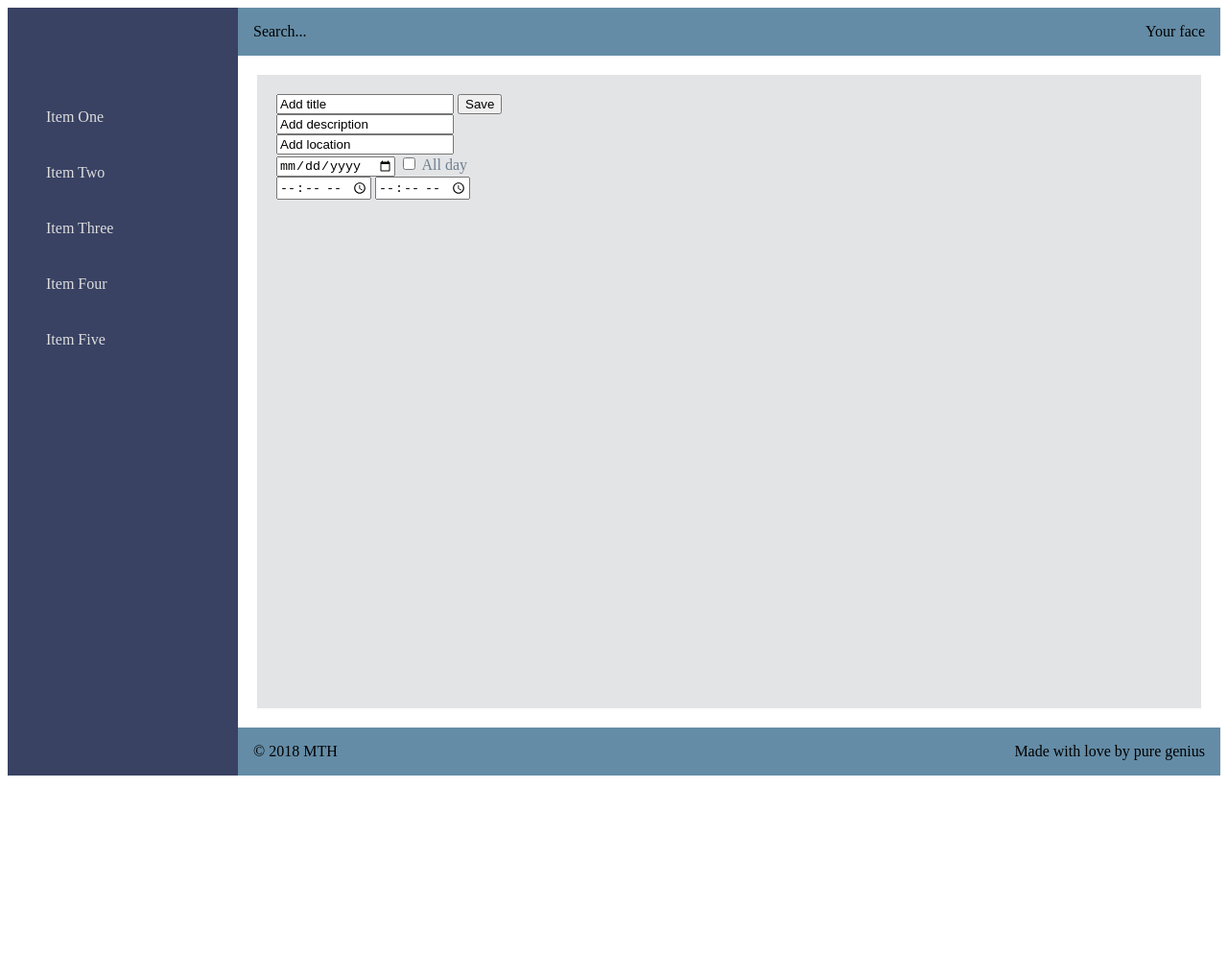
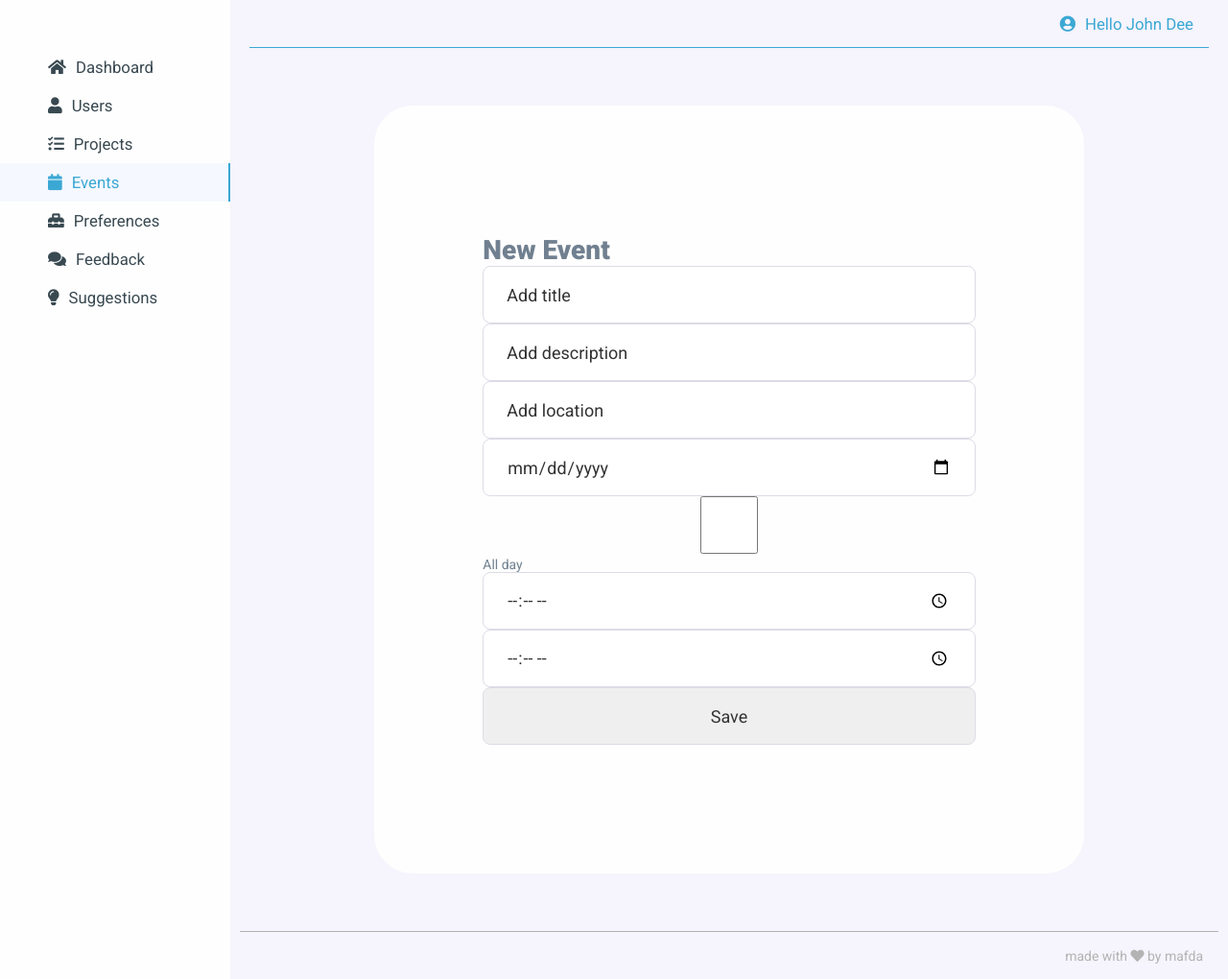
Before and after one commit to mafda/dashboard, a plain HTML site: page index.html in a window 1280 px wide. Shown: the whole page at 96% size. Before the commit the page ends 816 px from the top, so only its background shows below. Drawn offline with Linux system fonts and the light colour scheme.

Commit message:
update header, navbar and footer

```diff
--- /dev/null
+++ b/form.css
@@ -0,0 +1,28 @@
+input, button, textarea {
+  font: 400 18px Roboto, sans-serif;
+}
+
+button {
+  cursor: pointer;
+}
+
+form input {
+  width: 100%;
+  height: 60px;
+  color: #333;
+  border: 1px solid #dcdce6;
+  border-radius: 8px;
+  padding: 0 24px;
+}
+
+/* form textarea {
+  width: 100%;
+  height: 60px;
+  min-height: 140px;
+  resize: vertical;
+  color: #333;
+  border: 1px solid #dcdce6;
+  border-radius: 8px;
+  padding: 16px 24px;
+  line-height: 24px;
+} */
--- a/index.html
+++ b/index.html
@@ -5,31 +5,44 @@
   <meta charset="UTF-8">
   <meta name="viewport" content="width=device-width, initial-scale=1.0">
   <link rel="stylesheet" href="styles.css">
-  <title>Document</title>
+  <link rel="stylesheet" href="sidebar.css">
+  <link rel="stylesheet" href="form.css">
+
+  <!-- fontawesome -->
+  <link rel="stylesheet" href="https://cdnjs.cloudflare.com/ajax/libs/font-awesome/5.13.0/css/all.min.css">
+
+  <title>Dashboard | Front End Challenge</title>
 </head>
 
 <body>
 
   <div class="grid-container">
+    <div class="menu-icon">
+      <i class="fas fa-bars header__menu"></i>
+    </div>
+
     <header class="header">
-      <div class="header__search">Search...</div>
-      <div class="header__avatar">Your face</div>
+      <div class="header_user"><span class="fas fa-user-circle icon"></span>Hello John Dee</div>
     </header>
 
     <aside class="sidenav">
       <ul class="sidenav__list">
-        <li class="sidenav__list-item">Item One</li>
-        <li class="sidenav__list-item">Item Two</li>
-        <li class="sidenav__list-item">Item Three</li>
-        <li class="sidenav__list-item">Item Four</li>
-        <li class="sidenav__list-item">Item Five</li>
+        <li class="sidenav__list-item"><span class="fas fa-home icon"></span>Dashboard</li>
+        <li class="sidenav__list-item"><span class="fas fa-user icon"></span>Users</li>
+        <li class="sidenav__list-item"><span class="fas fa-tasks icon"></span>Projects</li>
+        <li class="sidenav__list-item active"><span class="fas fa-calendar icon"></span>Events</li>
+        <li class="sidenav__list-item"><span class="fas fa-toolbox icon"></span>Preferences</li>
+        <li class="sidenav__list-item"><span class="fas fa-comments icon"></span>Feedback</li>
+        <li class="sidenav__list-item"><span class="fas fa-lightbulb icon"></span>Suggestions</li>
       </ul>
     </aside>
 
+    <main class="main">
       <div class="main-header">
+        <div class="main-title">
+          <h1>New Event</h1>
           <form name="event">
             <input type="text" id="ftitle" value="Add title">
-        <input type="submit" id="fsubmit" value="Save"><br>
             <input type="text" id="fdescription" value="Add description"><br>
             <input type="text" id="flocation" value="Add location"><br>
             <input type="date" id="fdate">
@@ -39,14 +52,17 @@
               <input type="time" id="fstart" onchange="form_validate_hour()">
               <input type="time" id="fend" onchange="form_validate_hour()">
             </div>
+            <input type="submit" id="fsubmit" value="Save"><br>
           </form>
         </div>
+      </div>
+    </main>
 
     <footer class="footer">
-      <div class="footer__copyright">&copy; 2018 MTH</div>
-      <div class="footer__signature">Made with love by pure genius</div>
+      <div class="footer_sign">made with <span class="fas fa-heart"></span> by mafda</div>
     </footer>
   </div>
+
   <script src="main.js"></script>
 </body>
 
--- /dev/null
+++ b/sidebar.css
@@ -0,0 +1,64 @@
+.sidenav {
+  grid-area: sidenav;
+  display: flex;
+  flex-direction: column;
+  height: 100%;
+  width: 240px;
+  position: fixed;
+  overflow-y: auto;
+  transform: translateX(-245px);
+  transition: all .6s ease-in-out;
+  z-index: 2; /* Needs to sit above the hamburger menu icon */
+  background-color: #fefefe;
+  font-size: 1.2em;
+}
+
+.sidenav.active {
+  transform: translateX(0);
+}
+
+.sidenav__close-icon {
+  position: absolute;
+  visibility: visible;
+  top: 8px;
+  right: 12px;
+  cursor: pointer;
+  font-size: 20px;
+  color: red;
+}
+
+.sidenav__list {
+  padding: 0;
+  margin-top: 50px;
+  list-style-type: none;
+}
+
+.sidenav__list-item {
+  padding: 10px 20px 10px 50px;
+  color: #394951;
+}
+
+.active {
+  color:#3ba8d4;
+  background-color: #f5f8fe;
+  border-right: 2px solid #3ba8d4;
+}
+
+.sidenav__list-item:hover {
+  background-color: #f5f8fe;
+  cursor: pointer;
+}
+
+/* Non-mobile styles, 750px breakpoint */
+@media only screen and (min-width: 46.875em) {
+  /* Show the sidenav */
+
+  .sidenav {
+    position: relative;
+    transform: translateX(0);
+  }
+
+  .sidenav__close-icon {
+    visibility: hidden;
+  }
+}
--- a/styles.css
+++ b/styles.css
@@ -1,75 +1,115 @@
-/* ====== Grid container ====== */
+@import url('https://fonts.googleapis.com/css2?family=Roboto:wght@100;300;400;500;900&display=swap');
+
+* {
+  margin: 0;
+  padding: 0;
+  outline: 0;
+  box-sizing: border-box;
+}
+
+body {
+  font: 400 14px Roboto, sans-serif;
+  background: #f6f4fc;
+  -webkit-font-smoothing: antialiased;
+}
+
+/* Assign grid instructions to our parent grid container, mobile-first (hide the sidenav) */
 .grid-container {
   display: grid;
-  grid-template-columns: 240px 1fr;
+  grid-template-columns: 1fr;
   grid-template-rows: 50px 1fr 50px;
   grid-template-areas:
-  "sidenav header"
-  "sidenav main"
-  "sidenav footer";
+    'header'
+    'main'
+    'footer';
   height: 100vh;
 }
 
+.menu-icon {
+  position: fixed; /* Needs to stay visible for all mobile scrolling */
+  display: flex;
+  top: 5px;
+  left: 10px;
+  align-items: center;
+  justify-content: center;
+  background-color: #DADAE3;
+  border-radius: 50%;
+  z-index: 1;
+  cursor: pointer;
+  padding: 12px;
+}
+
+/* Give every child element its grid name */
 .header {
   grid-area: header;
-  background-color: #648ca6;
+  display: flex;
+  align-items: center;
+  justify-content: right;
+  padding: 0 16px;
+  background-color: #f6f4fc;
+  border-bottom: 1px solid #3ba8d4;
+  margin: 0 20px;
 }
 
-.sidenav {
-  grid-area: sidenav;
-  background-color: #394263;
+.header_user {
+  font-size: 1.2em;
+  color: #3ba8d4;
+}
+
+.icon{
+  padding-right: 10px;
 }
 
 .main {
   grid-area: main;
-  background-color: #8fd4d9;
+}
+
+.main-header {
+  background-color: #fefefe;
+  color: slategray;
+  border-radius: 40px;
+  margin: 60px 150px;
+  padding: 20px;
+
+  height: 100vh;
+  display: flex;
+  align-items: center;
+  justify-content: center;
+}
+
+.main-title {
+	justify-content: space-between;
+	align-items: center;
 }
 
 .footer {
   grid-area: footer;
-  background-color: #648ca6;
+  display: flex;
+  align-items: center;
+  justify-content: right;
+  padding: 0 16px;
+  background-color: #f6f4fc;
+  border-top: 1px solid #b3b3b3;
+  margin: 0 10px;
 }
 
-/* ====== Header - Footer ====== */
-.header, .footer {
-  display: flex;
-  align-items: center;
-  justify-content: space-between;
-  padding: 0 16px;
-  background-color: #648ca6;
+.footer_sign {
+  font-size: 14px;
+  color: #b3b3b3;
 }
 
-/* ====== Sidenav ====== */
-.sidenav {
-  display: flex; /* Will be hidden on mobile */
-  flex-direction: column;
-  grid-area: sidenav;
-  background-color: #394263;
+/* Non-mobile styles, 750px breakpoint */
+@media only screen and (min-width: 46.875em) {
+  /* Show the sidenav */
+  .grid-container {
+    grid-template-columns: 240px 1fr;
+    grid-template-areas:
+      "sidenav header"
+      "sidenav main"
+      "sidenav footer";
+  }
+
+  .header__search {
+    margin-left: 0;
+  }
 }
-
-.sidenav__list {
-  padding: 0;
-  margin-top: 85px;
-  list-style-type: none;
-}
-
-.sidenav__list-item {
-  padding: 20px 20px 20px 40px;
-  color: #ddd;
-}
-
-.sidenav__list-item:hover {
-  background-color: rgba(255, 255, 255, 0.2);
-  cursor: pointer;
-}
-
-/* ====== Main-header ====== */
-.main-header {
-  display: flex;
-  justify-content: space-between;
-  margin: 20px;
-  padding: 20px;
-  height: 1fr;
-  background-color: #e3e4e6;
-  color: slategray;
-}
```
Lines whose indentation alone changed are shown as unchanged.
